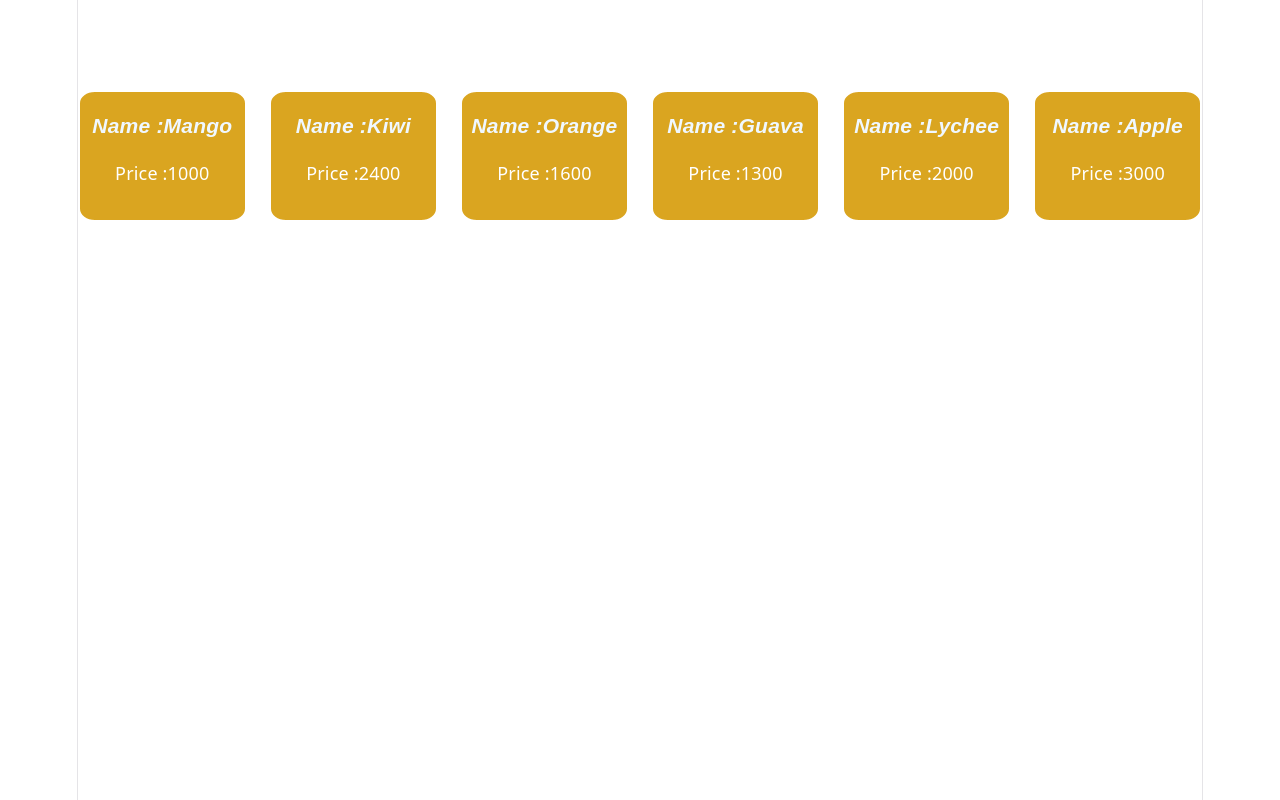
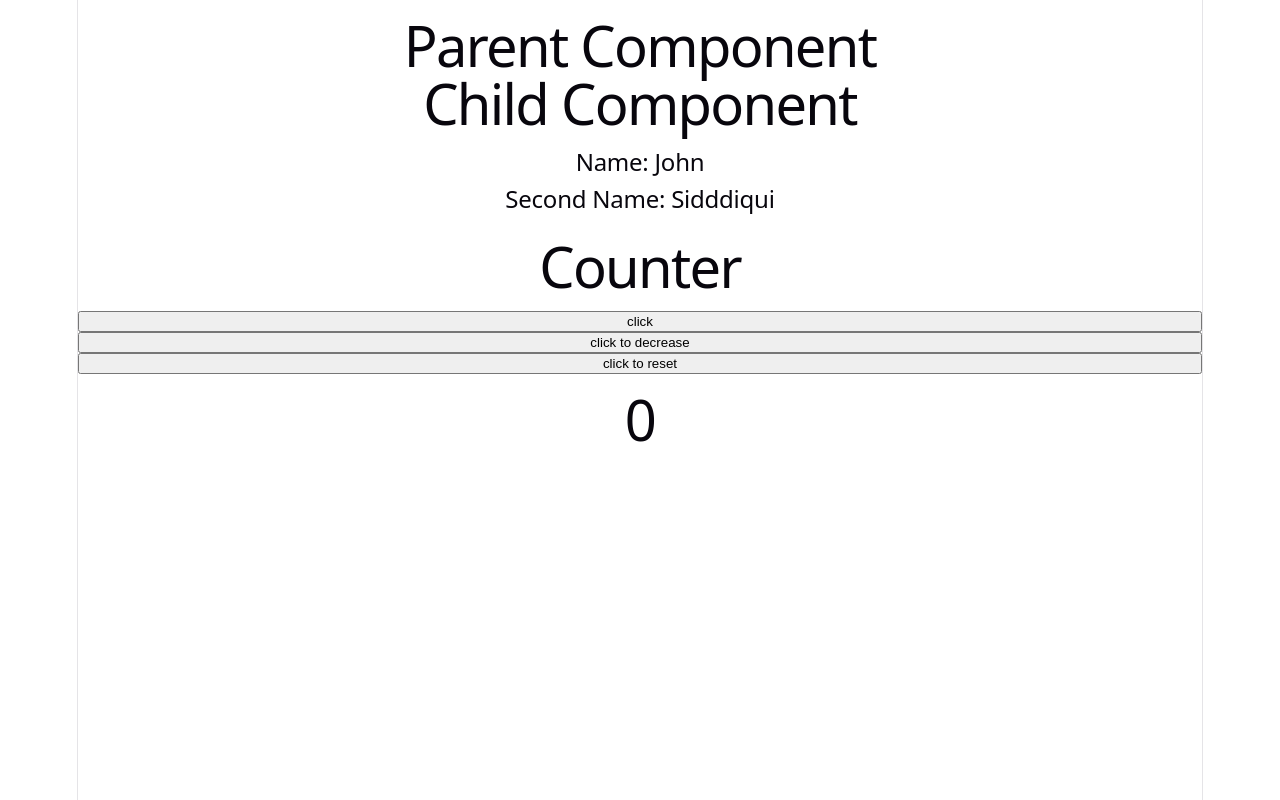
Before and after one commit to alyanshah23/test, a React (Vite) app in the folder first-assign/: page / in a window 1280 px wide. Shown: the top 800 px of the page. Built offline with nearby package versions, Linux system fonts and the light colour scheme.

Commit message:
test 20 4 2026

```diff
--- a/first-assign/src/App.jsx
+++ b/first-assign/src/App.jsx
@@ -1,43 +1,11 @@
-import Header from "./MyComponents/Header";
-import Clcom from "./MyComponents/Clcom";
-import Student from "./MyComponents/Student";
-import Marksfromuser from "./MyComponents/Marksfromuser";
-import Evod from "./MyComponents/Evod";
-import Age from "./MyComponents/Age";
-import User from "./MyComponents/User";
-import Access from "./MyComponents/Access";
-import Result from "./MyComponents/Result";
-import Btn from "./MyComponents/Btn";
-import StudentsList from "./MyComponents/StudentsList"
-import Products from "./MyComponents/Products";
-import TxtChng from "./MyComponents/TxtChng";
-import Realtimettxt from "./MyComponents/Realtimetxt";
-import Msg from "./MyComponents/Msg";
-import Loginpage from "./MyComponents/Loginpage";
-import Fruitswithcss from "./MyComponents/Fruitswithcss";
-import "./App.css"
-import Employee from "./MyComponents/Employee";
+import Parent from "./NewComponents.jsx/Parent";
+import Btn from "./NewComponents.jsx/Btn";
 function App() {
   return (
    <>
-    {/* <Header />
-    <Clcom />
-    <Student />
-    <Marksfromuser />
-    <Evod />
-    <Age/>
-    <User/>
-    <Access/>
-    <Result/>
+
+    <Parent/>
     <Btn/>
-    <StudentsList/>
-    <Products/>
-    <TxtChng/>
-    <Realtimettxt/>
-    <Msg/>
-    <Loginpage/> */}
-    <Fruitswithcss/>
-    <Employee/>
 
    </>
   );
--- /dev/null
+++ b/first-assign/src/NewComponents.jsx/Btn.jsx
@@ -0,0 +1,38 @@
+import { useState } from "react";
+function Btn() {
+    const [count, setcount] = useState(0)
+
+    return (
+        <>
+            <h1>Counter</h1>
+            <button onClick={
+                () => {
+                    setcount(count + 1)
+                }}> click</button>
+
+
+
+            <button onClick={
+                () => {
+                    if (count > 0) {
+                        setcount(count - 1)
+                    }
+                }
+            }> click to decrease</button>
+
+            <button onClick={
+                () => {
+                    setcount(0)
+
+                }
+            }> click to reset</button>
+
+
+            <h1 >{count}</h1>
+
+
+
+        </>
+    )
+}
+export default Btn;
--- /dev/null
+++ b/first-assign/src/NewComponents.jsx/Child.jsx
@@ -0,0 +1,10 @@
+function Child(props) {
+    return (
+        <div>
+            <h1 >Child Component</h1>
+            <h2>Name: {props.name}</h2>
+            <h2>Second Name: {props.secondName}</h2>
+        </div>
+    );
+}
+export default Child;
--- /dev/null
+++ b/first-assign/src/NewComponents.jsx/Parent.jsx
@@ -0,0 +1,10 @@
+import Child from "./child";
+function Parent() {
+    return (
+        <div>
+            <h1 >Parent Component</h1>
+            <Child  name="John" secondName="Sidddiqui"/>
+        </div>
+    );
+}
+export default Parent;
```
Also changed, not shown: first-assign/TEst theory 4 april 2026.txt (added), 1 other file (tests, documents, lock files or other folders).
